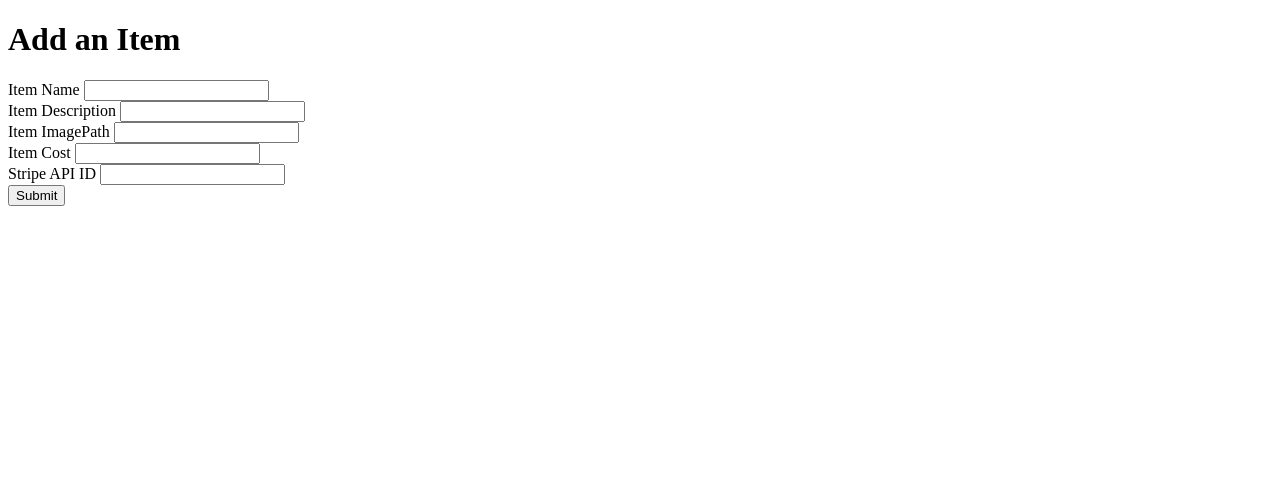
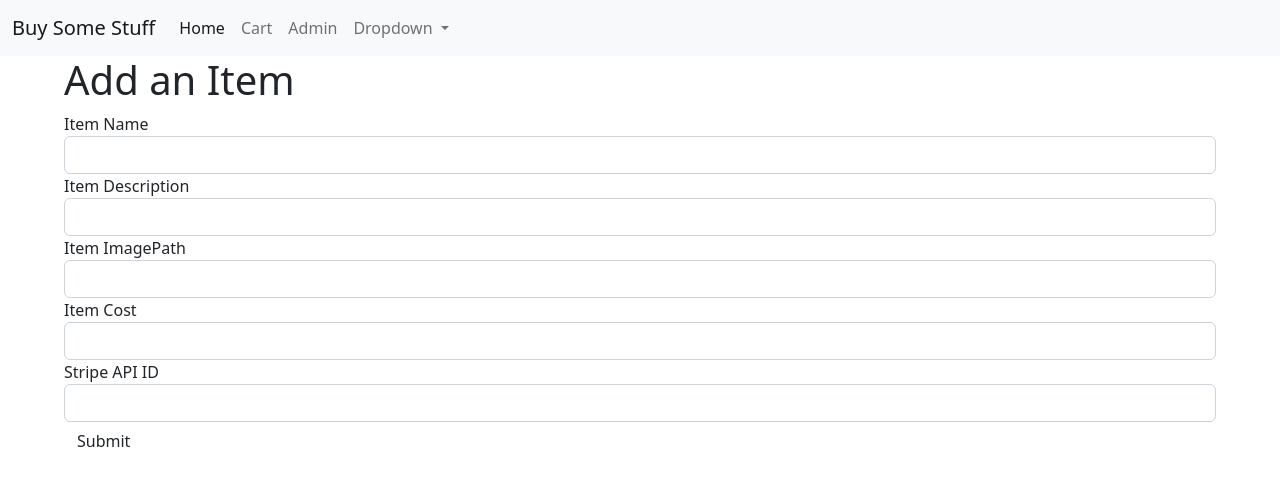
Before and after one commit to baumertjohn/OnlineStore, a Flask app: page /additem in a window 1280 px wide. Shown: the top 486 px of the page. Run offline with Flask 2, Linux system fonts and the light colour scheme; data comes from the database, SQL or seed files in the repository; some libraries are stand-ins or nearby versions.

Commit message:
Added cart page. Other code updates.

```diff
--- a/main.py
+++ b/main.py
@@ -14,7 +14,8 @@ from wtforms import StringField, SubmitField
 from wtforms.validators import DataRequired
 
 YOUR_DOMAIN = "http://127.0.0.1:5000"
-cart_list = []
+stripe_cart = []
+web_cart = []
 stripe.api_key = os.environ.get("STRIPE_API")
 
 app = Flask(__name__)
@@ -73,32 +74,47 @@ def home():
     return render_template("index.html", item_list=all_items)
 
 
-@app.route('/add-to-cart', methods=['POST'])
-def add_to_cart():
-    pass
+@app.route("/cart")
+def cart():
+    return render_template("cart.html", web_cart=web_cart)
+
+
+@app.route("/add-to-cart/<int:item_id>", methods=["GET", "POST"])
+def add_to_cart(item_id):
+    item_to_add = Item.query.get(item_id)
+    api_id = item_to_add.api_id
+    image_path = item_to_add.image_path
+    name = item_to_add.name
+    cost = item_to_add.cost
+    stripe_cart.append({"price": api_id, "quantity": 1})
+    web_cart.append({"image_path": image_path, "name": name, "cost": cost})
+    print(stripe_cart, web_cart)  # TESTING
+    return redirect(url_for("home"))
+
+
+@app.route("/clear-cart", methods=["GET", "POST"])
+def clear_cart():
+    global stripe_cart, web_cart
+    stripe_cart = []
+    web_cart = []
+    print(stripe_cart, web_cart)  # TESTING
+    return redirect(url_for("cart"))
+
 
 @app.route("/create-checkout-session", methods=["POST"])
 def create_checkout_session():
-    try:
-        checkout_session = stripe.checkout.Session.create(
-            line_items=[
-                {
-                    "price": "price_1L2oJ4CTsjrSmP7yi7pO7J7W",
-                    "quantity": 1,
-                },
-                {
-                    "price": "price_1L3StoCTsjrSmP7ylLlmGPbt",
-                    "quantity": 1,
-                },
-            ],
-            mode="payment",
-            success_url=YOUR_DOMAIN + "/success",
-            cancel_url=YOUR_DOMAIN + "/cancel",
-        )
-    except Exception as e:
-        return str(e)
+    if stripe_cart != []:
+        try:
+            checkout_session = stripe.checkout.Session.create(
+                line_items=stripe_cart,
+                mode="payment",
+                success_url=YOUR_DOMAIN + "/success",
+                cancel_url=YOUR_DOMAIN + "/cancel",
+            )
+        except Exception as e:
+            return str(e)
 
-    return redirect(checkout_session.url, code=303)
+        return redirect(checkout_session.url, code=303)
 
 
 @app.route("/success")
@@ -118,6 +134,7 @@ def cancel():
 # ADMIN PAGE
 @app.route("/additem", methods=["GET", "POST"])
 def add_item():
+    all_items = db.session.query(Item).all()
     form = ItemForm()
     if form.validate_on_submit():
         new_item = Item(
@@ -130,7 +147,7 @@ def add_item():
         db.session.add(new_item)
         db.session.commit()
         return redirect(url_for("home"))
-    return render_template("additem.html", form=form)
+    return render_template("additem.html", form=form, item_list=all_items)
 
 
 if __name__ == "__main__":
--- a/templates/additem.html
+++ b/templates/additem.html
@@ -1,15 +1,7 @@
-<!DOCTYPE html>
-<html lang="en">
-  <head>
-    <meta charset="UTF-8" />
-    <meta http-equiv="X-UA-Compatible" content="IE=edge" />
-    <meta name="viewport" content="width=device-width, initial-scale=1.0" />
-    <title>Document</title>
-  </head>
-  <body>
-    {% import 'bootstrap/wtf.html' as wtf %}
-
-    <h1>Add an Item</h1>
-    <div>{{ wtf.quick_form(form, novalidate=True) }}</div>
-  </body>
-</html>
+{% extends "base.html" %} {% set title = "Store Homepage" %} {% block content %} {% import 'bootstrap/wtf.html' as wtf
+%}
+<div style="width: 90%; margin: 0 auto">
+  <h1>Add an Item</h1>
+  <div>{{ wtf.quick_form(form, novalidate=True) }}</div>
+</div>
+{% endblock %}
--- a/templates/base.html
+++ b/templates/base.html
@@ -14,6 +14,45 @@
   </head>
   <body>
     <!-- Header -->
+    <nav class="navbar navbar-expand-lg bg-light">
+      <div class="container-fluid">
+        <a class="navbar-brand" href="{{ url_for('home') }}">Buy Some Stuff</a>
+        <button class="navbar-toggler" type="button" data-bs-toggle="collapse" data-bs-target="#navbarSupportedContent" aria-controls="navbarSupportedContent" aria-expanded="false" aria-label="Toggle navigation">
+          <span class="navbar-toggler-icon"></span>
+        </button>
+        <div class="collapse navbar-collapse" id="navbarSupportedContent">
+          <ul class="navbar-nav me-auto mb-2 mb-lg-0">
+            <li class="nav-item">
+              <a class="nav-link active" aria-current="page" href="{{ url_for('home') }}">Home</a>
+            </li>
+            <li class="nav-item">
+              <a class="nav-link" href="{{ url_for('cart') }}">Cart</a>
+            </li>
+            <li class="nav-item">
+              <a class="nav-link" href="{{ url_for('add_item') }}">Admin</a>
+            </li>
+            <li class="nav-item dropdown">
+              <a class="nav-link dropdown-toggle" href="#" id="navbarDropdown" role="button" data-bs-toggle="dropdown" aria-expanded="false">
+                Dropdown
+              </a>
+              <ul class="dropdown-menu" aria-labelledby="navbarDropdown">
+                <li><a class="dropdown-item" href="#">Action</a></li>
+                <li><a class="dropdown-item" href="#">Another action</a></li>
+                <li><hr class="dropdown-divider"></li>
+                <li><a class="dropdown-item" href="#">Something else here</a></li>
+              </ul>
+            </li>
+            <!-- <li class="nav-item">
+              <a class="nav-link disabled">Disabled</a>
+            </li> -->
+          </ul>
+          <!-- <form class="d-flex" role="search">
+            <input class="form-control me-2" type="search" placeholder="Search" aria-label="Search">
+            <button class="btn btn-outline-success" type="submit">Search</button>
+          </form> -->
+        </div>
+      </div>
+    </nav>
     {% block content %} {% endblock %}
     <!-- Footer -->
     <script
```
Also changed, not shown: templates/cart.html (added, +32 -0 lines), templates/index.html (+2 -56 lines).
